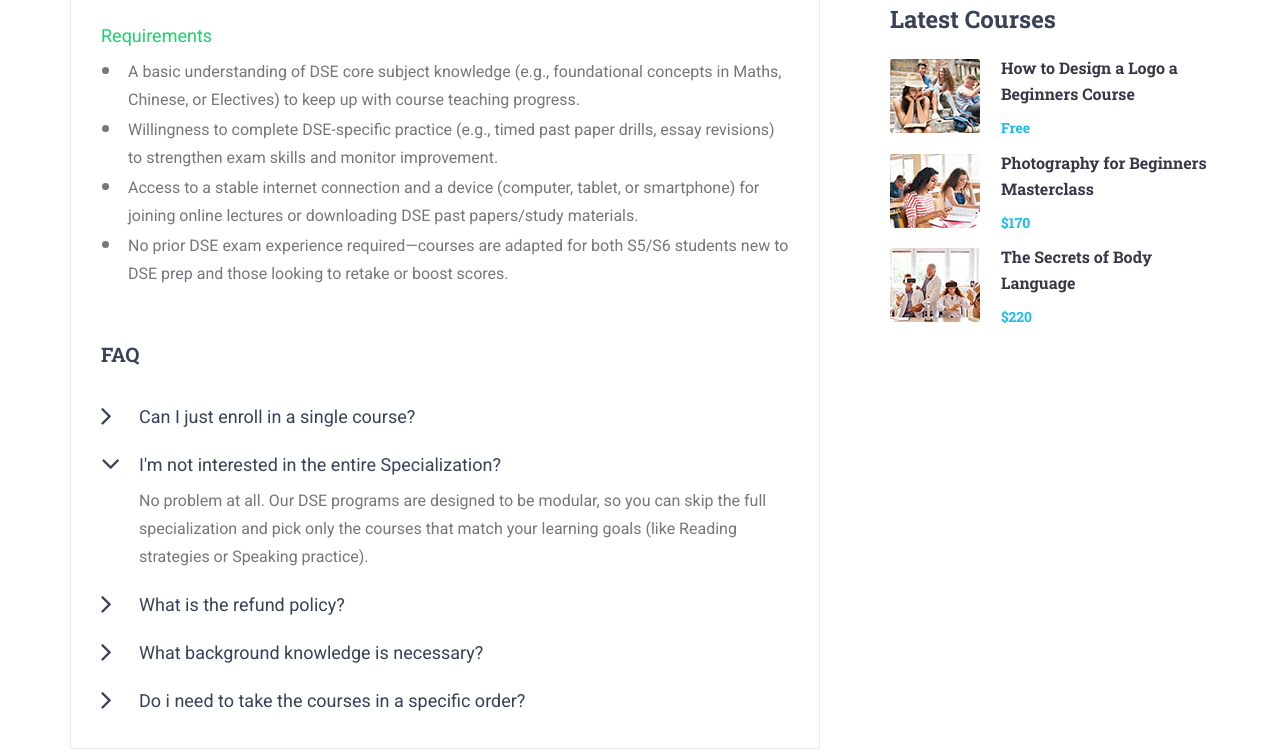
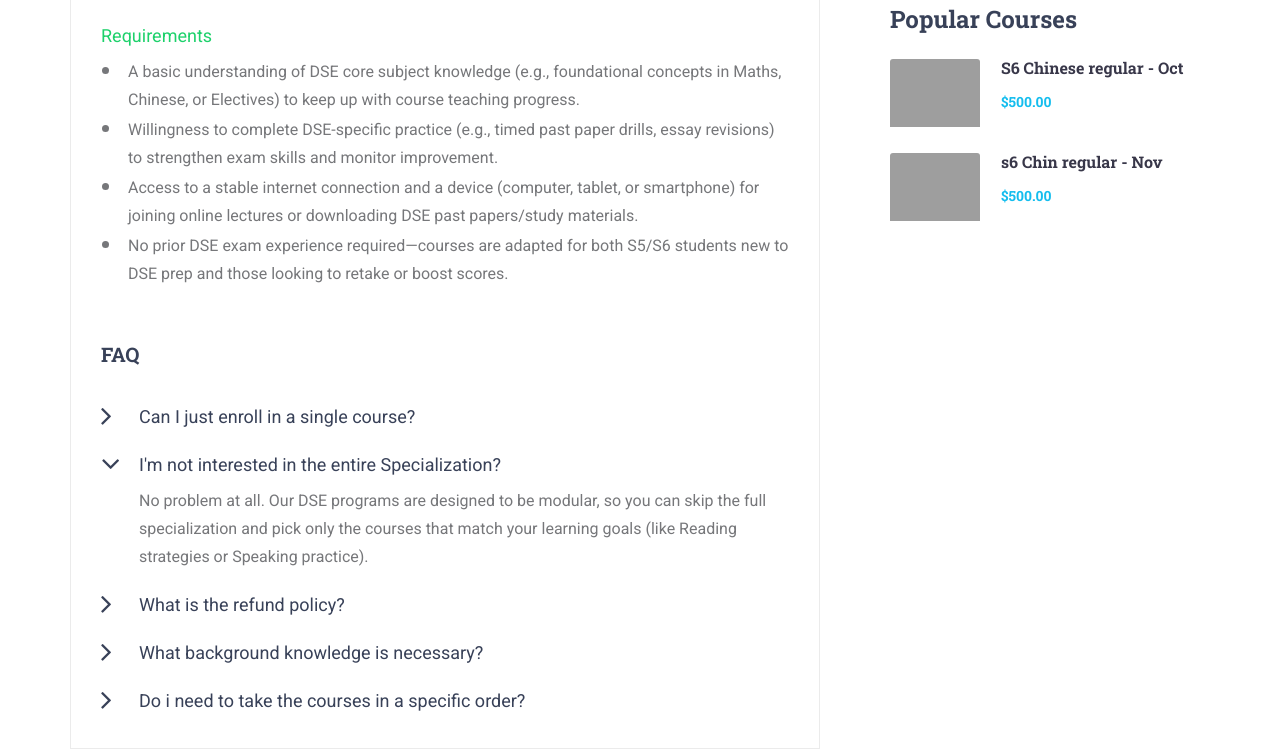
Before and after one commit to ccho2712/tutor_website00, a Django app: page /courses/1/ in a window 1280 px wide. Shown: the part 1074-1827 px from the top of the page. Run offline with Django 5.2, Linux system fonts and the light colour scheme; data comes from the database, SQL or seed files in the repository; data that the repository does not hold is empty; some libraries are stand-ins or nearby versions; grey boxes are pictures that could not be loaded.

Commit message:
step3.7 course page done

```diff
--- a/courses/views.py
+++ b/courses/views.py
@@ -22,11 +22,12 @@ def courses(request):
 def course(request, course_id):
     course = Course.objects.get(id=course_id)
     mvp_tutors = Tutor.objects.all().filter(is_mvp=True)
-
+    courses = Course.objects.all()[:3]
     print(course.syllabus)
     context = {
         'course': course,
         'mvp_tutors': mvp_tutors,
+        'courses': courses,
     }
     return render(request, 'courses/course.html', context)
 
--- a/templates/courses/course.html
+++ b/templates/courses/course.html
@@ -305,50 +305,26 @@
                             </div>
                             <!-- Latest Course -->
                             <div class="sidebar_section">
-                                <div class="sidebar_section_title">Latest Courses</div>
+                                <div class="sidebar_section_title">Popular Courses</div>
                                 <div class="sidebar_latest">
                                     <!-- Latest Course -->
+                                    {% if courses %}
+                                        {% for course in courses %}
                                             <div class="latest d-flex flex-row align-items-start justify-content-start">
                                                 <div class="latest_image">
                                                     <div>
-                                                <img src="images/latest_1.jpg" alt="">
+                                                        <img src="{{ course.photo_main.url }}" alt="">
                                                     </div>
                                                 </div>
                                                 <div class="latest_content">
                                                     <div class="latest_title">
-                                                <a href="course.html">How to Design a Logo a Beginners Course</a>
+                                                        <a href="course.html">{{ course.title }}</a>
                                                     </div>
-                                            <div class="latest_price">Free</div>
+                                                    <div class="latest_price">${{ course.price }}</div>
                                                 </div>
                                             </div>
-                                    <!-- Latest Course -->
-                                    <div class="latest d-flex flex-row align-items-start justify-content-start">
-                                        <div class="latest_image">
-                                            <div>
-                                                <img src="images/latest_2.jpg" alt="">
-                                            </div>
-                                        </div>
-                                        <div class="latest_content">
-                                            <div class="latest_title">
-                                                <a href="course.html">Photography for Beginners Masterclass</a>
-                                            </div>
-                                            <div class="latest_price">$170</div>
-                                        </div>
-                                    </div>
-                                    <!-- Latest Course -->
-                                    <div class="latest d-flex flex-row align-items-start justify-content-start">
-                                        <div class="latest_image">
-                                            <div>
-                                                <img src="images/latest_3.jpg" alt="">
-                                            </div>
-                                        </div>
-                                        <div class="latest_content">
-                                            <div class="latest_title">
-                                                <a href="course.html">The Secrets of Body Language</a>
-                                            </div>
-                                            <div class="latest_price">$220</div>
-                                        </div>
-                                    </div>
+                                        {% endfor %}
+                                    {% endif %}
                                 </div>
                             </div>
                         </div>
```
Lines whose indentation alone changed are shown as unchanged.
